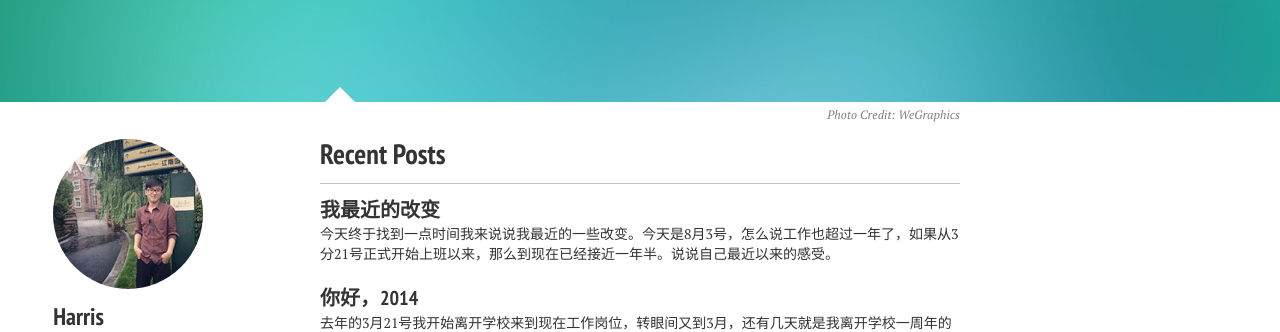
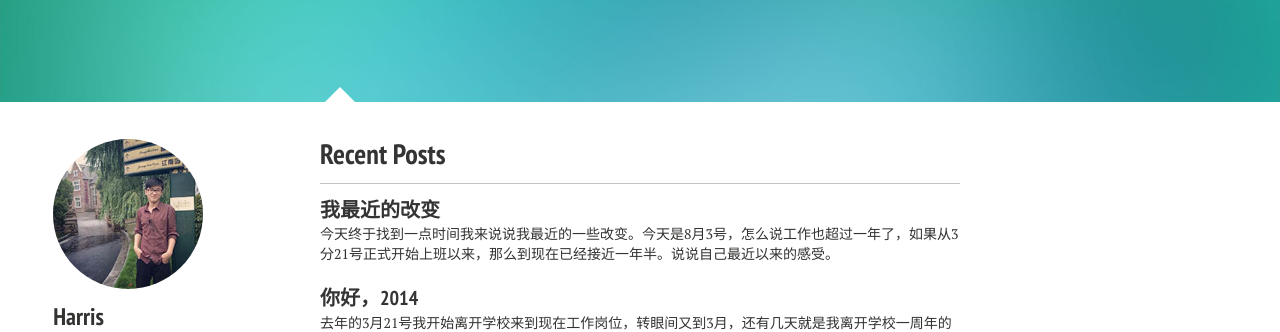
Before and after one commit to menthe/menthe.github.io, a Jekyll site: the page built from index.md, in a window 1280 px wide. Shown: the part 323-655 px from the top of the page. Built offline with Jekyll 4.4.1, drawn with Linux system fonts in a browser that asks for light colours; nearby versions of some CDN libraries; part of the change alters nothing that is shown.

Commit message:
首页SEO方面的修改。

```diff
--- a/index.md
+++ b/index.md
@@ -1,9 +1,7 @@
 ---
 layout: home
-excerpt: "A minimal Jekyll theme for your blog by designer Michael Rose."
-tags: [Jekyll, theme, responsive, blog, template]
+excerpt: "Harris Blog By Harris Wang"
+tags: [Harris, Harris Wang, Blog, menthe, 光辉岁月]
 image:
   feature: sample-image-1.jpg
-  credit: WeGraphics
-  creditlink: http://wegraphics.net/downloads/free-ultimate-blurred-background-pack/
 ---
```
